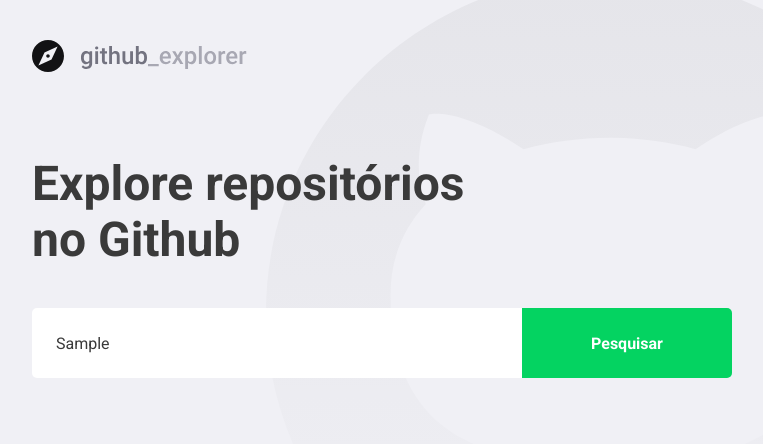
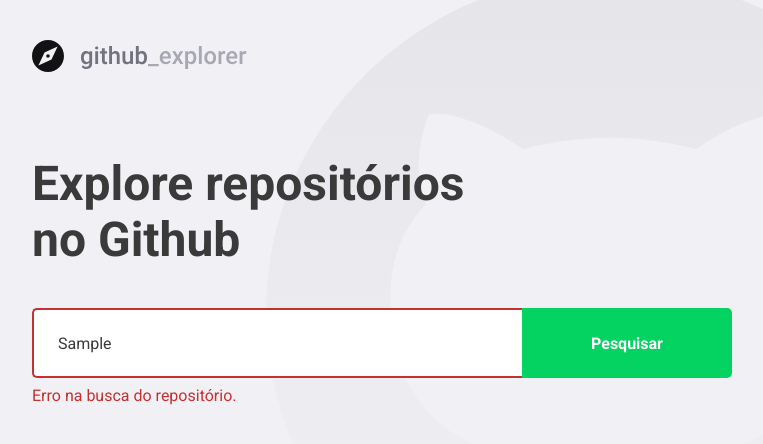
Before and after one commit to GusPrado/github-explorer, a React (Create React App) app: page / in a window 1280 px wide. Both pictures are taken after typing "Sample" into the empty fields and a click on the button "Pesquisar". Shown: the top 444 px of the page, without its empty margins (148-911 px from the left). Built offline with nearby package versions, Linux system fonts and the light colour scheme; no server answers.

Commit message:
Add error handling & routes navigation

```diff
--- a/src/pages/Dashboard/index.tsx
+++ b/src/pages/Dashboard/index.tsx
@@ -1,10 +1,11 @@
-import React, { useState, FormEvent } from 'react';
+import React, { useState, useEffect, FormEvent } from 'react';
+import { Link } from 'react-router-dom';
 import { FiChevronRight } from 'react-icons/fi';
 import api from '../../services/api';
 
 import logoImg from '../../assets/logo.svg';
 
-import { Title, Form, Repositories } from './styles';
+import { Title, Form, Repositories, Error } from './styles';
 
 interface Repository {
   full_name: string;
@@ -17,26 +18,53 @@
 
 const Dashboard: React.FC = () => {
   const [newRepo, setNewRepo] = useState('');
-  const [repositories, setRepositories] = useState<Repository[]>([]);
+  const [inputError, setInputError] = useState('');
+  const [repositories, setRepositories] = useState<Repository[]>(() => {
+    const storedRepositories = localStorage.getItem(
+      '@GithubExplorer:repositories',
+    );
+
+    if (storedRepositories) {
+      return JSON.parse(storedRepositories);
+    }
+    return [];
+  });
+
+  useEffect(() => {
+    localStorage.setItem(
+      '@GithubExplorer:repositories',
+      JSON.stringify(repositories),
+    );
+  }, [repositories]);
 
   async function handleAddRepository(
     event: FormEvent<HTMLFormElement>,
   ): Promise<void> {
     event.preventDefault();
 
-    const response = await api.get<Repository>(`repos/${newRepo}`);
+    if (!newRepo) {
+      setInputError('Digite o autor/nome do repositório.');
+      return;
+    }
+    try {
+      const response = await api.get<Repository>(`repos/${newRepo}`);
 
-    const repository = response.data;
+      const repository = response.data;
 
-    setRepositories([...repositories, repository]);
-    setNewRepo('');
+      setRepositories([...repositories, repository]);
+      setNewRepo('');
+      setInputError('');
+    } catch (error) {
+      setInputError('Erro na busca do repositório.');
+    }
   }
+
   return (
     <>
-      <img src={logoImg} alt="Gthub Explorer" />
+      <img src={logoImg} alt="Github Explorer" />
       <Title>Explore repositórios no Github</Title>
 
-      <Form onSubmit={handleAddRepository}>
+      <Form hasError={!!inputError} onSubmit={handleAddRepository}>
         <input
           value={newRepo}
           onChange={evt => setNewRepo(evt.target.value)}
@@ -46,9 +74,14 @@
         <button type="submit">Pesquisar</button>
       </Form>
 
+      {inputError && <Error>{inputError}</Error>}
+
       <Repositories>
         {repositories.map(repository => (
-          <a key={repository.full_name} href="teste">
+          <Link
+            to={`/repositories/${repository.full_name}`}
+            key={repository.full_name}
+          >
             <img
               src={repository.owner.avatar_url}
               alt={repository.owner.login}
@@ -59,7 +92,7 @@
             </div>
 
             <FiChevronRight size={20} />
-          </a>
+          </Link>
         ))}
       </Repositories>
     </>
--- a/src/pages/Dashboard/styles.ts
+++ b/src/pages/Dashboard/styles.ts
@@ -1,5 +1,9 @@
-import styled from 'styled-components';
+import styled, { css } from 'styled-components';
 import { shade } from 'polished';
+
+interface FormProps {
+  hasError: boolean;
+}
 
 export const Title = styled.h1`
   font-size: 48px;
@@ -9,7 +13,7 @@
   line-height: 56px;
 `;
 
-export const Form = styled.form`
+export const Form = styled.form<FormProps>`
   margin-top: 40px;
   max-width: 700px;
   display: flex;
@@ -21,6 +25,14 @@
     border: 0;
     border-radius: 5px 0 0 5px;
     color: #3a3a3a;
+    border: 2px solid #fff;
+
+    ${props =>
+      props.hasError &&
+      css`
+        border-color: #c53030;
+        border-right: 0;
+      `}
 
     &::placeholder {
       color: #a8a8b3;
@@ -41,6 +53,12 @@
       background: ${shade(0.2, '#04d361')};
     }
   }
+`;
+
+export const Error = styled.span`
+  display: block;
+  color: #c53030;
+  margin-top: 8px;
 `;
 
 export const Repositories = styled.div`
--- a/src/pages/Repository/index.tsx
+++ b/src/pages/Repository/index.tsx
@@ -1,7 +1,13 @@
 import React from 'react';
+import { useRouteMatch } from 'react-router-dom';
+
+interface RepositoryParams {
+  repository: string;
+}
 
 const Repository: React.FC = () => {
-  return <h1>Repository</h1>;
+  const { params } = useRouteMatch<RepositoryParams>();
+  return <h1> Repository:{params.repository}</h1>;
 };
 
 export default Repository;
--- a/src/routes/index.tsx
+++ b/src/routes/index.tsx
@@ -7,7 +7,7 @@
 const Routes: React.FC = () => (
   <Switch>
     <Route path="/" exact component={Dashboard} />
-    <Route path="/repository" component={Repository} />
+    <Route path="/repositories/:repository+" component={Repository} />
   </Switch>
 );
 
```
Also changed, not shown: .eslintrc.json.
